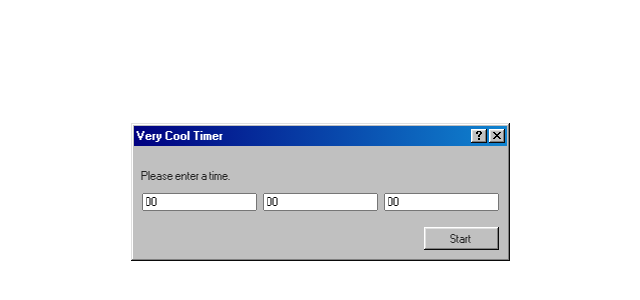
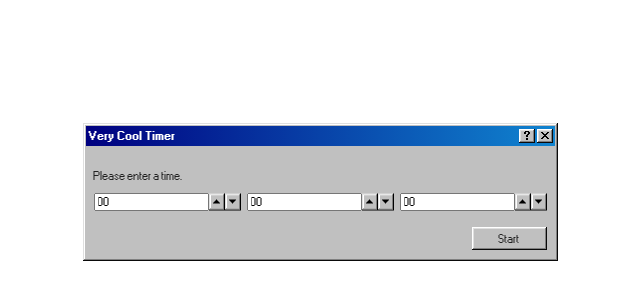
Before and after one commit to ticet11/react-98-timer, a React (Create React App) app: page / in a window 1280 px wide. Shown: the part 208-508 px from the top of the page, without its empty margins (320-960 px from the left). Built offline with nearby package versions, Linux system fonts and the light colour scheme; no server answers.

Commit message:
added up and down arrow keys to input.

```diff
--- a/src/App.js
+++ b/src/App.js
@@ -4,6 +4,8 @@ import moment from "moment";
 import { Howl } from "howler";
 import "98.css";
 
+import upButton from "./assets/images/button-up.svg";
+import downButton from "./assets/images/button-down.svg";
 import chiptune from "./assets/sounds/chiptune-loop.wav";
 import "./App.scss";
 
@@ -90,21 +92,51 @@ const Timer = () => {
                             <p>Please enter a time.</p>
                             <form onSubmit={handleSubmit(onSubmit)}>
                                 <div className="field-row">
+                                    <div className="hours time-input ">
                                         <input
                                             name="hours"
                                             defaultValue="00"
                                             ref={register}
                                         />
+                                        <img
+                                            src={upButton}
+                                            alt="up arrow"
+                                        />
+                                        <img
+                                            src={downButton}
+                                            alt="down arrow"
+                                        />
+                                    </div>
+                                    <div className="minutes time-input">
                                         <input
                                             name="minutes"
                                             defaultValue="00"
                                             ref={register}
                                         />
+                                        <img
+                                            src={upButton}
+                                            alt="up arrow"
+                                        />
+                                        <img
+                                            src={downButton}
+                                            alt="down arrow"
+                                        />
+                                    </div>
+                                    <div className="seconds time-input">
                                         <input
                                             name="seconds"
                                             defaultValue="00"
                                             ref={register}
                                         />
+                                        <img
+                                            src={upButton}
+                                            alt="up arrow"
+                                        />
+                                        <img
+                                            src={downButton}
+                                            alt="down arrow"
+                                        />
+                                    </div>
                                 </div>
                                 <div className="field-row window-button-wrapper">
                                     <button
--- a/src/App.scss
+++ b/src/App.scss
@@ -9,6 +9,10 @@
 
         .window-body {
             padding-top: 5px;
+
+            .time-input {
+                display: flex;
+            }
         }
 
         .window-button-wrapper {
```
Also changed, not shown: src/assets/images/button-down.svg (added), src/assets/images/button-up.svg (added). Lines whose indentation alone changed are shown as unchanged.
